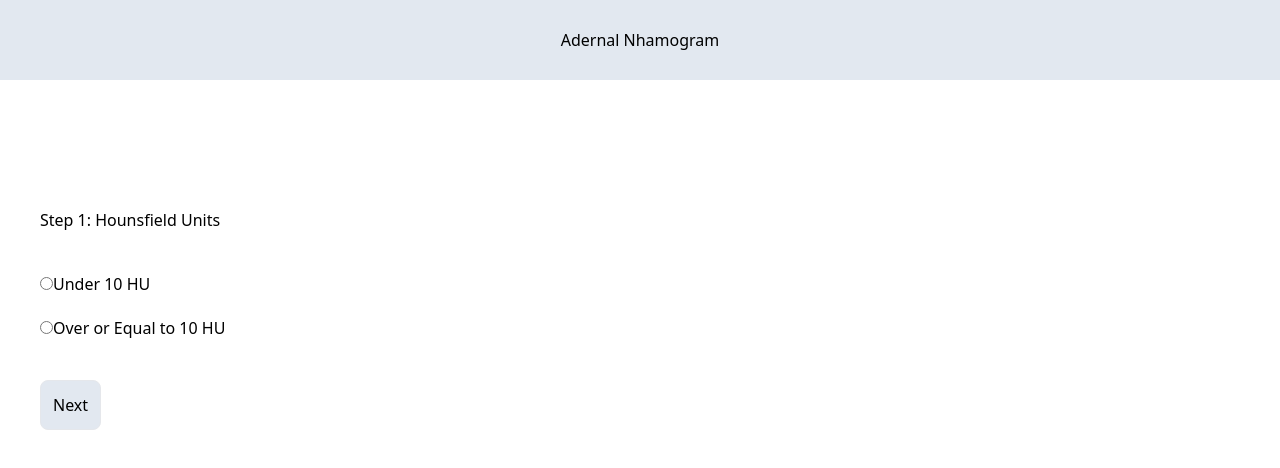
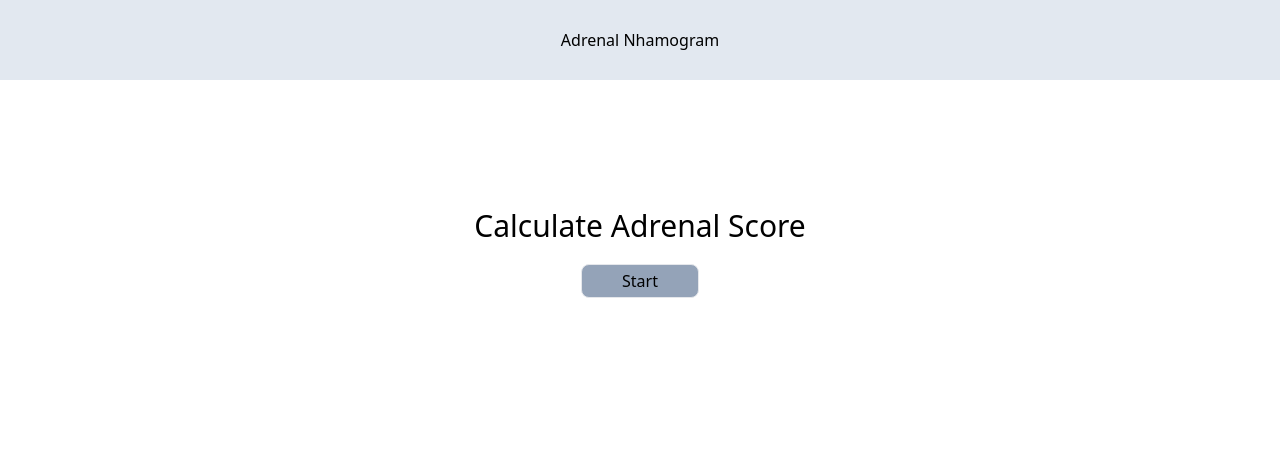
Before and after one commit to alexnham/nhamogram, a React (Create React App) app: page / in a window 1280 px wide. Shown: the top 468 px of the page. Built offline with nearby package versions, Linux system fonts and the light colour scheme.

Commit message:
home screen, add n/a to second line imaging, typo

```diff
--- a/src/App.js
+++ b/src/App.js
@@ -1,13 +1,22 @@
+import { useState } from "react";
 import Navbar from "./Navbar";
 import Nhamogram from "./Nhamogram";
 
 function App() {
+  const [calculate, setCalculate] = useState(false)
   return (
     <div className="App">
       <Navbar></Navbar>
-      <div className="h-screen w-screen flex justify-center">
-        <Nhamogram/>
+      {!calculate && <div className="h-screen w-screen flex pt-32 items-center flex-col gap-5">
+      <h1 className="text-3xl">Calculate Adrenal Score</h1>
+      <button onClick={() => setCalculate(true)} className="border px-10 py-1 w-fit rounded-lg bg-slate-400">Start</button>
+      </div>
+      }
+      {calculate &&
+        <div className="h-screen w-screen flex justify-center">
+          <Nhamogram />
         </div>
+      }
     </div>
   );
 }
--- a/src/Navbar.js
+++ b/src/Navbar.js
@@ -1,7 +1,7 @@
 const Navbar = () => {
     return (
         <div className="h-20 w-screen bg-slate-200 flex justify-center items-center" >
-            <h1>Adernal Nhamogram</h1>
+            <h1>Adrenal Nhamogram</h1>
         </div>
     );
 }
--- a/src/Nhamogram.js
+++ b/src/Nhamogram.js
@@ -155,6 +155,15 @@ const Nhamogram = () => {
           <form>
             <div>
               <div className="flex flex-col gap-5 pt-10">
+              <label>
+                  <input
+                    type="radio"
+                    name="gender"
+                    value="n/a"
+                    onChange={() => setIncrement(0)}
+                  />
+                  Not Applicable
+                </label>
                 <label>
                   <input
                     type="radio"
@@ -207,6 +216,15 @@ const Nhamogram = () => {
           <form>
             <div>
               <div className="flex flex-col gap-5 pt-10">
+              <label>
+                  <input
+                    type="radio"
+                    name="gender"
+                    value="n/a"
+                    onChange={() => setIncrement(0)}
+                  />
+                  Not Applicable
+                </label>
                 <label>
                   <input
                     type="radio"
```
